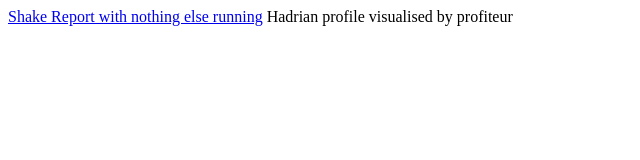
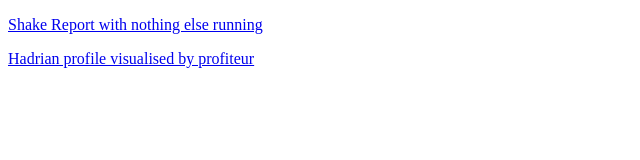
Before and after one commit to jf16688/jf16688.github.io, a plain HTML site: page index.html in a window 1280 px wide. Shown: the whole page, without its empty margins (0-640 px from the left). Drawn offline with Linux system fonts and the light colour scheme.

Commit message:
Added Hadrian profiling report

```diff
--- a/index.html
+++ b/index.html
@@ -8,8 +8,8 @@
 </head>
 
 <body>
-  <a href="/report3.html">Shake Report with nothing else running</a>
-  <a href"/hadrian-prof.html">Hadrian profile visualised by profiteur</a>
+  <p><a href="/report3.html">Shake Report with nothing else running</a></p>
+  <p><a href="/hadrian-prof.html">Hadrian profile visualised by profiteur</a></p>
 </body>
 
 </html>
```
